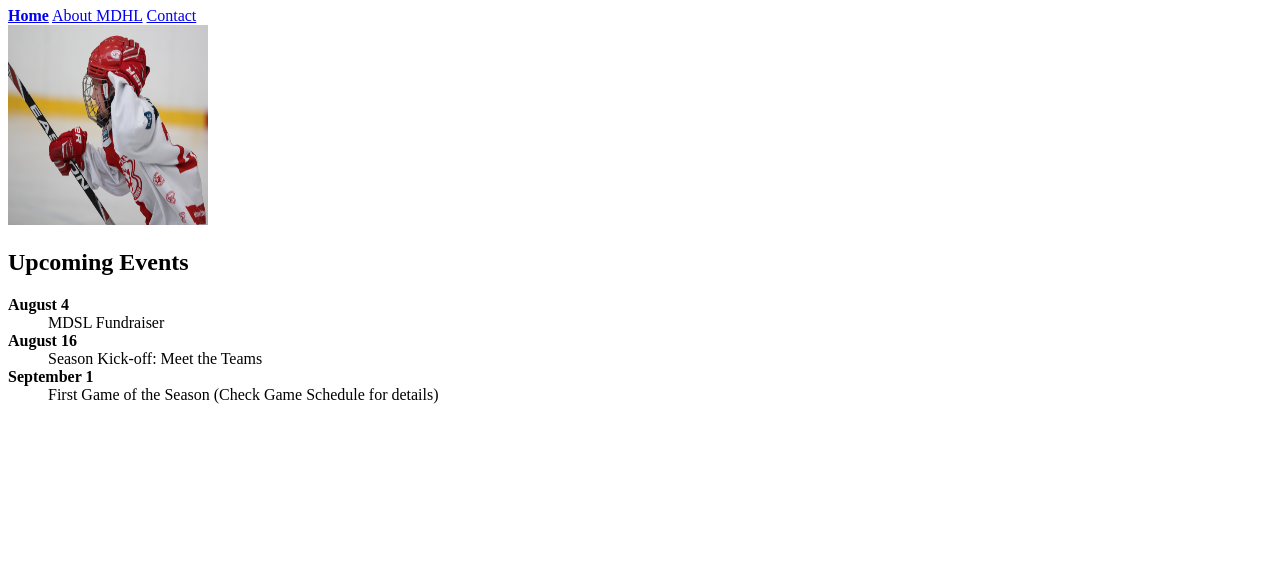
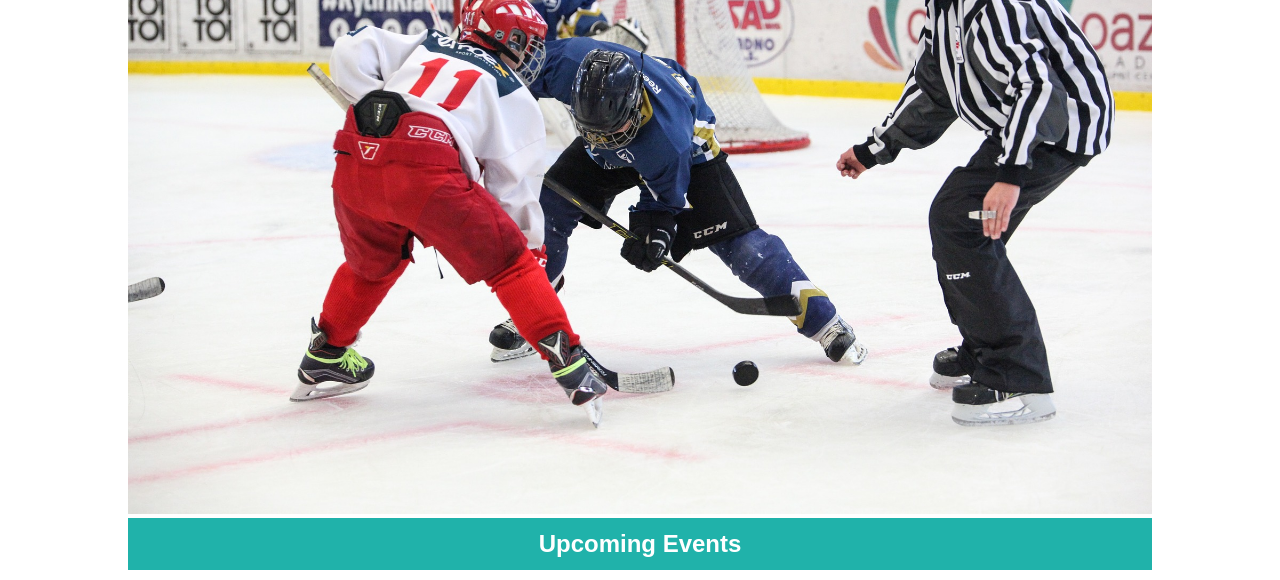
Before and after one commit to CarlosArielPaz/MDHL_CARLOS_ARIEL_PAZ, a plain HTML site: page index.html in a window 1280 px wide. Shown: the part 285-865 px from the top of the page. Before the commit the page ends 800 px from the top, so only its background shows below. Drawn offline with Linux system fonts and the light colour scheme.

Commit message:
Task-2: Create branch task-2

```diff
--- /dev/null
+++ b/assets/styles/style-1.css
@@ -0,0 +1,71 @@
+* {
+  box-sizing: border-box;
+  margin: 0;
+  padding: 0;
+  font-family: Arial, Helvetica, sans-serif;
+}
+
+body {
+  margin: 2em auto;
+  width: 80%;
+}
+
+header > h1 {
+  margin-bottom: 1.5em;
+}
+
+header > div {
+  position: relative;
+}
+
+header > div > nav {
+  position: absolute;
+  top: -0.5em;
+  right: 0.5em;
+}
+
+header > div > nav > a {
+  margin-left: 1em;
+  padding: 0.5em 1em;
+  border: 1px solid black;
+  background-color: slategrey;
+  color: #f0f0f0;
+  font-weight: bold;
+  text-decoration: none;
+}
+
+header > div > nav > a.link-active {
+  background-color: lightseagreen;
+  color: #fff;
+}
+
+header > h2 {
+  padding: 0.5em 0;
+  background-color: lightseagreen;
+  color: #fff;
+  text-align: center;
+}
+
+main {
+  margin-top: 1em;
+}
+
+main > div {
+  display: inline-block;
+  width: 200px;
+}
+
+main > div:last-child {
+  margin-left: 50px;
+  width: calc(100% - 255px);
+  vertical-align: top;
+}
+
+dt {
+  margin-top: 2em;
+}
+
+dd {
+  margin-top: 0.5em;
+  text-indent: 1em;
+}
--- /dev/null
+++ b/assets/styles/style-2.css
@@ -0,0 +1,86 @@
+* {
+  box-sizing: border-box;
+  margin: 0;
+  padding: 0;
+  font-family: Arial, Helvetica, sans-serif;
+}
+
+body {
+  margin: 2em auto;
+  width: 80%;
+}
+
+header > h1 {
+  margin-bottom: 1.5em;
+  padding-left: 0.75em;
+  border-left: 9px solid lightseagreen;
+  font-size: 2.5em;
+}
+
+header > div {
+  position: relative;
+}
+
+header > div > nav {
+  position: absolute;
+  top: -0.5em;
+  left: 0.5em;
+}
+
+header > div > nav > a {
+  margin-left: 0.75em;
+  padding: 0.5em 1.75em;
+  border: 3px solid white;
+  border-radius: 50px;
+  background-color: slategrey;
+  color: #f0f0f0;
+  font-size: 1.15em;
+  font-weight: bold;
+  text-decoration: none;
+  transition: all 0.25s;
+}
+
+header > div > nav > a.link-active,
+header > div > nav > a:hover {
+  background-color: lightseagreen;
+  color: #212121;
+}
+
+header > h2 {
+  margin: -1em 0 0 0;
+  padding: 0.25em 0;
+  background-color: lightseagreen;
+  border-radius: 10px;
+  color: #ffffffc0;
+  font-size: 2em;
+  text-align: center;
+  transition: all 1s;
+  transform: rotate(-2.5deg);
+}
+
+main {
+  margin-top: 1em;
+}
+
+main > div {
+  display: inline-block;
+  width: 200px;
+}
+
+main > div:last-child {
+  margin-left: 50px;
+  width: calc(100% - 255px);
+  vertical-align: top;
+}
+
+dt {
+  margin-top: 2em;
+  padding-left: .75em;
+  border-left: 3px solid lightseagreen;
+  font-size: 1.25em;
+}
+
+dd {
+  margin-top: 0.5em;
+  text-indent: 1em;
+}
--- a/index.html
+++ b/index.html
@@ -4,21 +4,32 @@
     <meta charset="UTF-8">
     <meta http-equiv="X-UA-Compatible" content="IE=edge">
     <meta name="viewport" content="width=device-width, initial-scale=1.0">
+    <link rel="stylesheet" href="./assets/styles/style-1.css">
+    <!-- <link rel="stylesheet" href="./assets/styles/style-2.css"> -->
     <title>Mighty Ducks Hockey League</title>
   </head>
   <body>
     <header>
-      <img src="./assets/img/logo.png" width="200px" height="200px" alt="logo" />
-      <h1><b>Mighty Ducks Hockey League</b></h1>
+      <h1>Mighty Ducks Hockey League</h1>
+      <div>
         <nav>
-        <a href="#"><b>Home</b></a>
-        <a href="about.html">About MDHL</a>
+          <a href="#" class="link-active">Home</a>
+          <a href="about.html">About</a>
           <a href="contact.html">Contact</a>
         </nav>
+        <figure>
+          <img src="./assets/img/banner.jpg" width="100%" alt="banner" />
+        </figure>
+      </div>
+      <h2>Upcoming Events</h2>
     </header>
     <main>
-      <img src="./assets/img/home/home.jpg" width="200px" height="200px" alt="home" />
-      <h2><b>Upcoming Events</b></h2>
+      <div>
+        <figure>
+          <img src="./assets/img/logo.png" width="200px" height="200px" alt="logo" />
+        </figure>
+      </div>
+      <div>
         <dl>
           <dt><b>August 4</b></dt>
           <dd>MDSL Fundraiser</dd>
@@ -27,6 +38,7 @@
           <dt><b>September 1</b></dt>
           <dd>First Game of the Season (Check Game Schedule for details)</dd>
         </dl>
+      </div>
     </main>
   </body>
 </html>
```
Also changed, not shown: about.html (+17 -4 lines), contact.html (+18 -5 lines), assets/img/banner.jpg (added), assets/img/design1_image2.jpg (added), 1 other file. Lines whose indentation alone changed are shown as unchanged.
